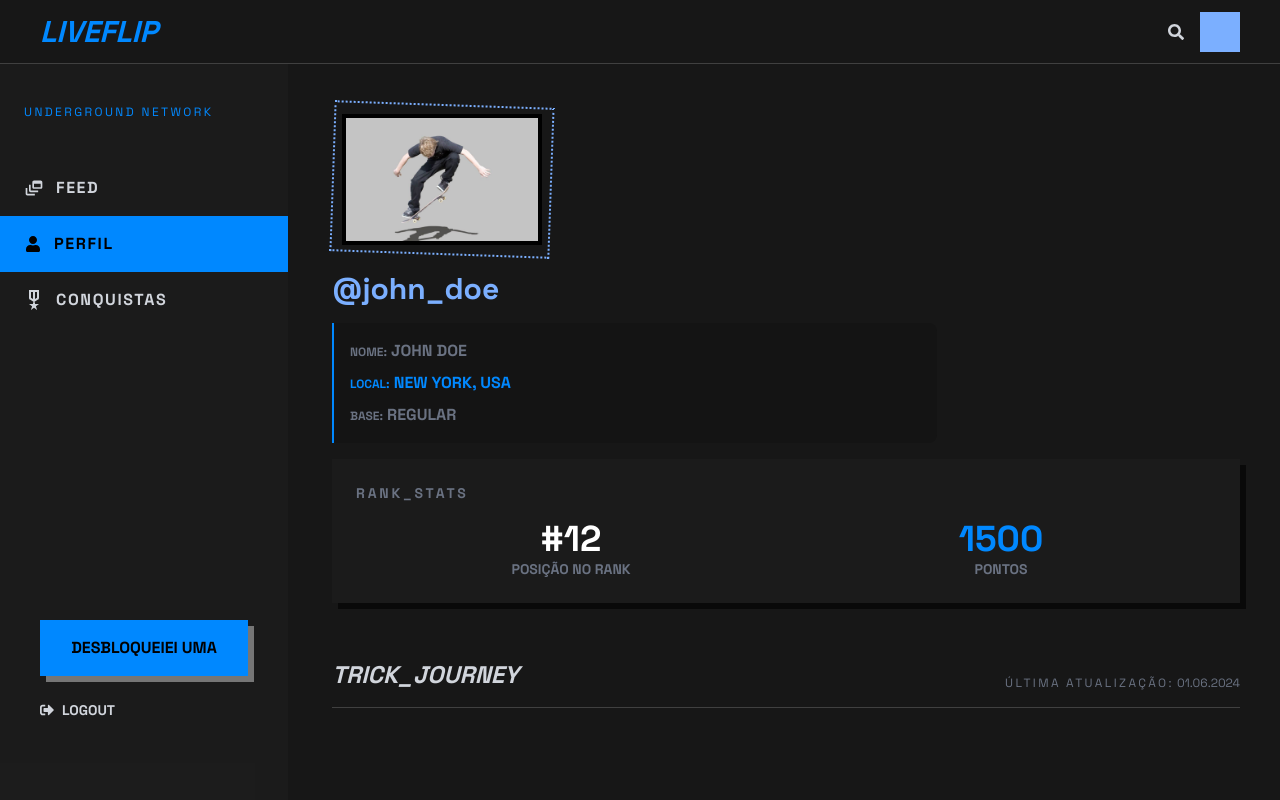
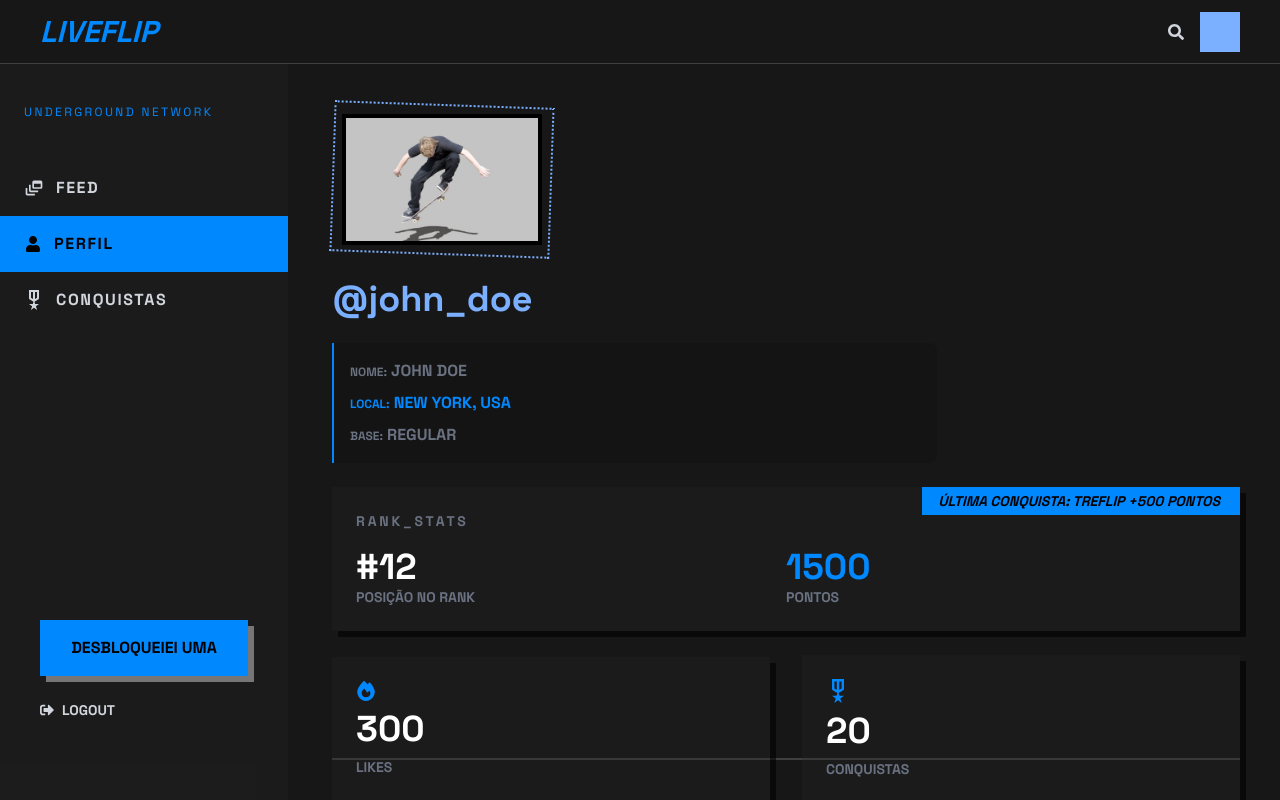
Before and after one commit to GabrielMoraisSL/live-flip, a Next.js app: page /perfil in a window 1280 px wide. Built offline with nearby package versions, Linux system fonts and the light colour scheme.

Commit message:
feat(kpis): Cria kpis e componentiza a pagina de perfil

```diff
--- /dev/null
+++ b/app/(authenticated)/perfil/components/kpis.tsx
@@ -0,0 +1,58 @@
+import { Column } from "@/components/column";
+import { Row } from "@/components/row";
+import { MedalIcon } from "@/public/svg/medal";
+import { FaFire } from "react-icons/fa6";
+
+interface KPIsProps {
+  lastUnLockedTrick: {
+    name: string;
+    points: number;
+    date: string;
+  };
+  position: number;
+  points: number;
+  totalLikes: number;
+  totalAchievements: number;
+}
+
+export default function KPIs({
+  lastUnLockedTrick,
+  position,
+  points,
+  totalLikes,
+  totalAchievements,
+}: KPIsProps) {
+  return (
+    <>
+      <Column className="gap-4 uppercase relative text-gray-500 bg-neutral-800/30 p-6 w-full shadow-hard">
+        <p className="text-black text-sm italic pl-4 pr-5 absolute right-0 top-0 py-1 bg-brand-primary w-fit">
+          Última conquista: {lastUnLockedTrick.name} +{lastUnLockedTrick.points}{" "}
+          pontos
+        </p>
+        <p className="text-sm tracking-[0.2em]">Rank_Stats</p>
+        <div className="grid grid-cols-2 w-full">
+          <Column className="">
+            <p className="text-4xl text-white">#{position}</p>
+            <p className="text-sm">Posição no rank</p>
+          </Column>
+          <Column className="">
+            <p className="text-4xl text-brand-primary">{points}</p>
+            <p className="text-sm">Pontos</p>
+          </Column>
+        </div>
+      </Column>
+      <Row className="gap-8 uppercase text-gray-500">
+        <Column className="gap-2 p-6 [&_svg]:size-5 w-full bg-neutral-800/30 shadow-hard">
+          <FaFire className="text-brand-primary" />
+          <p className="text-4xl text-white">{totalLikes}</p>
+          <p className="text-sm">Likes</p>
+        </Column>
+        <Column className="gap-2 p-6 [&_svg]:size-6 w-full bg-neutral-800/30 shadow-hard">
+          <MedalIcon className="text-brand-primary" />
+          <p className="text-4xl text-white">{totalAchievements}</p>
+          <p className="text-sm">Conquistas</p>
+        </Column>
+      </Row>
+    </>
+  );
+}
--- /dev/null
+++ b/app/(authenticated)/perfil/components/personal-data.tsx
@@ -0,0 +1,45 @@
+import { Column } from "@/components/column";
+import Image from "next/image";
+import UserImage from "@/public/teste-publi.jpg";
+
+interface PersonalDataProps {
+  username: string;
+  name: string;
+  location: string;
+  instance: string;
+  photoUrl?: string;
+}
+
+export default function PersonalData({
+  username,
+  name,
+  location,
+  instance,
+  photoUrl,
+}: PersonalDataProps) {
+  return (
+    <>
+      <div className="p-2 border-2 border-brand-secondary w-fit border-dotted rotate-2">
+        <Image
+          src={photoUrl || UserImage}
+          alt={username}
+          width={200}
+          height={200}
+          className="bg-black p-1 -rotate-2"
+        />
+      </div>
+      <p className="text-brand-secondary text-4xl normal-case">@{username}</p>
+      <Column className="bg-black/15 p-4 w-2/3 rounded-r-md text-gray-500 uppercase border-l-2 border-brand-primary pl-4 gap-2">
+        <p>
+          <span className="text-xs">Nome:</span> {name}
+        </p>
+        <p className="[&_svg]:size-5 text-brand-primary">
+          <span className="text-xs">Local:</span> {location}
+        </p>
+        <p>
+          <span className="text-xs">Base:</span> {instance}
+        </p>
+      </Column>
+    </>
+  );
+}
--- /dev/null
+++ b/app/(authenticated)/perfil/components/tricks-list.tsx
@@ -0,0 +1,26 @@
+import { Column } from "@/components/column";
+import { Row } from "@/components/row";
+import dayjs from "dayjs";
+
+interface TricksListProps {
+  lastUnLockedTrick: {
+    name: string;
+    date: string;
+    points: number;
+  };
+}
+
+export default function TricksList({ lastUnLockedTrick }: TricksListProps) {
+  return (
+    <Column className="gap-10 w-full">
+      <Row className="text-2xl text-gray-300 w-full border-b border-neutral-700 pb-4 uppercase justify-between items-end">
+        <span className="italic">Trick_Journey</span>{" "}
+        <span className="text-xs text-gray-500">
+          <span className="tracking-[0.2em]">última atualização:</span>{" "}
+          {dayjs(lastUnLockedTrick.date).format("DD.MM.YYYY")}
+        </span>
+      </Row>
+      <Column className="gap-4"></Column>
+    </Column>
+  );
+}
--- a/app/(authenticated)/perfil/page.tsx
+++ b/app/(authenticated)/perfil/page.tsx
@@ -1,21 +1,21 @@
-import { Column } from '@/components/column';
-import Image from 'next/image';
-import UserImage from '../../../public/teste-publi.jpg';
-import { Row } from '@/components/row';
-import { IoMdPin } from 'react-icons/io';
-import dayjs from 'dayjs';
+import { Column } from "@/components/column";
+import KPIs from "./components/kpis";
+import PersonalData from "./components/personal-data";
+import TricksList from "./components/tricks-list";
 export default function Profile() {
   const user = {
-    username: 'john_doe',
-    name: 'John Doe',
-    location: 'New York, USA',
-    instance: 'regular',
-    photoUrl: '/path/to/photo.jpg',
-    lastUnLockedTrickDate: '2024-06-01',
-    position: 12,
-    points: 1500,
-    totalLikes: 300,
-    totalAchievements: 20,
+    username: "john_doe",
+    name: "John Doe",
+    location: "New York, USA",
+    instance: "regular",
+    photoUrl: "",
+    kpis: {
+      position: 12,
+      points: 1500,
+      totalLikes: 300,
+      totalAchievements: 20,
+    },
+    lastUnLockedTrick: { name: "Treflip", date: "2024-06-01", points: 500 },
   };
   const {
     username,
@@ -23,61 +23,17 @@ export default function Profile() {
     location,
     instance,
     photoUrl,
-    lastUnLockedTrickDate,
-    points,
-    position,
-    totalAchievements,
-    totalLikes,
+    lastUnLockedTrick,
+    kpis,
   } = user;
+
   return (
-    <Column className='font-bold 2xl:flex-row gap-10 p-10 w-full'>
-      <Column className='gap-4 w-full'>
-        <div className='p-2 border-2 border-brand-secondary w-fit border-dotted rotate-2'>
-          <Image
-            src={UserImage}
-            alt={username}
-            width={200}
-            height={200}
-            className='bg-black p-1 -rotate-2'
-          />
-        </div>
-        <p className='text-brand-secondary text-3xl normal-case'>@{username}</p>
-        <Column className='bg-black/15 p-4 w-2/3 rounded-r-md text-gray-500 uppercase border-l-2 border-brand-primary pl-4 gap-2'>
-          <p>
-            <span className='text-xs'>Nome:</span> {name}
-          </p>
-          <p className='[&_svg]:size-5 text-brand-primary'>
-            <span className='text-xs'>Local:</span> {location}
-          </p>
-          <p>
-            <span className='text-xs'>Base:</span> {instance}
-          </p>
-        </Column>
-        <Column className='gap-4 uppercase text-gray-500 bg-neutral-800/30 p-6 w-full shadow-hard'>
-          <p className='text-sm tracking-[0.2em]'>Rank_Stats</p>
-          <div className='grid grid-cols-2 w-full'>
-            <Column className='justify-center text-center'>
-              <p className='text-4xl text-white'>#{position}</p>
-              <p className='text-sm'>Posição no rank</p>
-            </Column>
-            <Column className='justify-center text-center'>
-              <p className='text-4xl text-brand-primary'>{points}</p>
-              <p className='text-sm'>Pontos</p>
-            </Column>
-          </div>
-        </Column>
-        <div className='grid grid-cols-2 uppercase'></div>
+    <Column className="font-bold 2xl:flex-row gap-10 m-10 w-full border-b-2 border-neutral-700 pb-10">
+      <Column className="gap-6 w-full">
+        <PersonalData {...{ username, name, location, instance, photoUrl }} />
+        <KPIs {...kpis} lastUnLockedTrick={lastUnLockedTrick} />
       </Column>
-      <Column className='gap-10 w-full'>
-        <Row className='text-2xl text-gray-300 w-full border-b border-neutral-700 pb-4 uppercase justify-between items-end'>
-          <span className='italic'>Trick_Journey</span>{' '}
-          <span className='text-xs font-normal text-gray-500'>
-            <span className='tracking-[0.2em]'>última atualização:</span>{' '}
-            {dayjs(lastUnLockedTrickDate).format('DD.MM.YYYY')}
-          </span>
-        </Row>
-        <Column className='gap-4'></Column>
-      </Column>
+      <TricksList lastUnLockedTrick={lastUnLockedTrick} />
     </Column>
   );
 }
```
